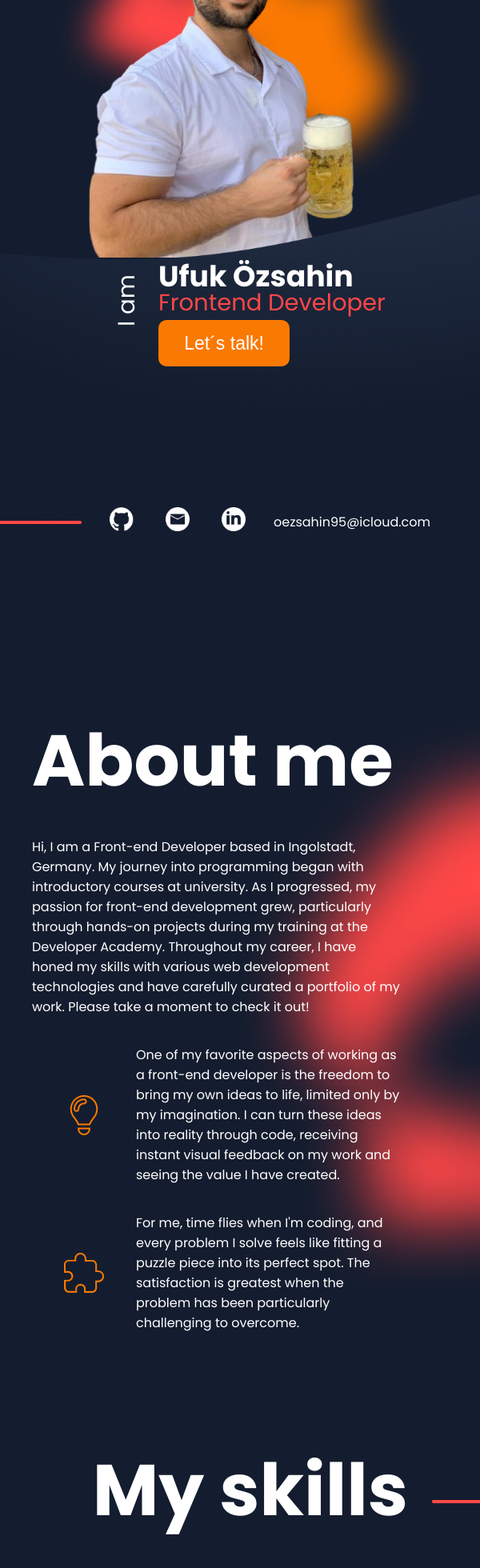
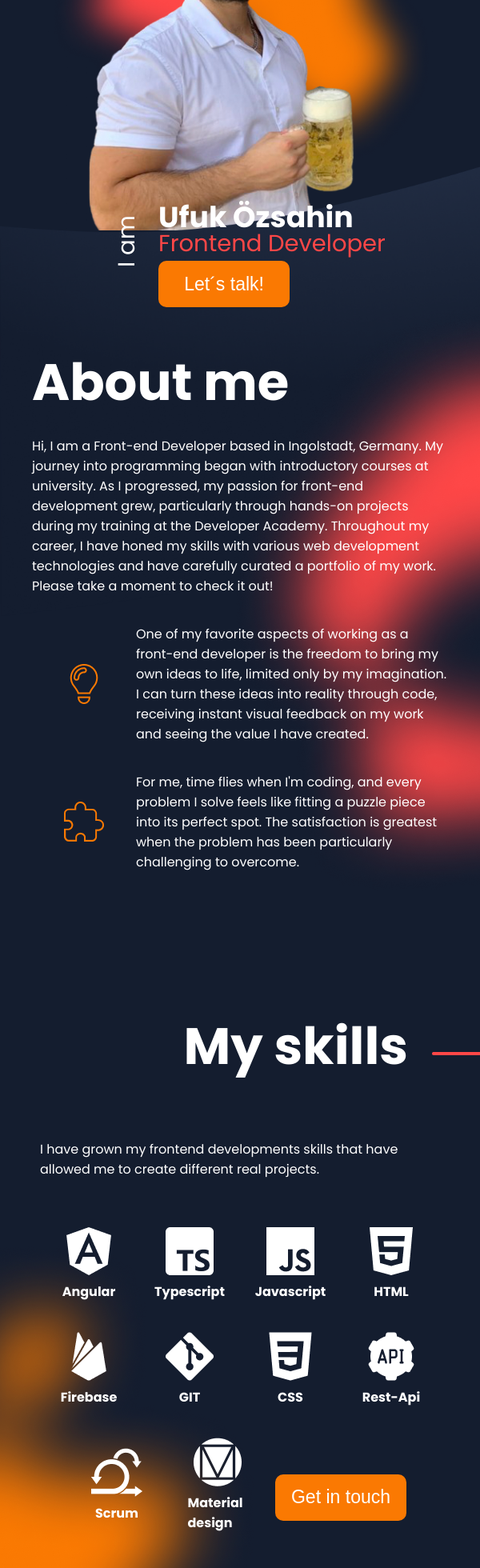
Before and after one commit to Ufuk95/Portfolio, an Angular app: page / in a window 600 px wide. Shown: the part 240-2200 px from the top of the page at 80% size. Built offline with nearby package versions, Linux system fonts and the light colour scheme.

Commit message:
fixed some position problems

```diff
--- a/src/app/main/about-me/about-me.component.scss
+++ b/src/app/main/about-me/about-me.component.scss
@@ -4,7 +4,8 @@
 .aboutMe {
     @include dFlex($jc: space-between, $ai: center);
     position: relative;
-    bottom: 350px;
+    width: 100vw;
+    height: 100vh;
 
     >img {
         position: absolute;
@@ -63,11 +64,7 @@
 }
 
 @media (min-width: 320px) and (max-width: 500px) {
-    .aboutMe {
-        bottom: 500px;
-    }
-
-    .aboutMeInfo >h1 {
+    .aboutMeInfo>h1 {
         font-size: 44px;
     }
 
@@ -78,10 +75,14 @@
     .aboutMeInfo {
         padding-left: 10px;
         padding-right: 10px;
+        margin-top: auto;
     }
 }
 
 @media (min-width: 501px) and (max-width: 1300px) {
+    .aboutMeInfo > h1 {
+        font-size: 64px;
+    }
     .orangeLine {
         display: none;
     }
@@ -90,13 +91,21 @@
         padding-right: 12px;
         box-sizing: border-box;
     }
-    .aboutMeInfo{
+
+    .aboutMeInfo {
         padding-left: 40px;
+        padding-right: 40px;
     }
 }
 
-@media (max-width: 885px) {
+@media (max-width: 1000px) {
     .ellipseFoto {
         display: none;
     }
 }
+
+@media (min-width: 320px) and (max-width: 389px) {
+    .aboutMeInfo div img {
+        display: none;
+    }
+}
--- a/src/app/main/contact/contact.component.scss
+++ b/src/app/main/contact/contact.component.scss
@@ -1,8 +1,9 @@
 @import '../../app.component.scss';
 
 .fullContactArea {
-    margin-top: 150px;
-    margin-bottom: 100px;
+    width: 100vw;
+    padding-bottom: 40px;
+    box-sizing: border-box;
 }
 
 
@@ -38,7 +39,7 @@
     img {
         position: absolute;
         left: 0;
-        margin-top: 1000px;
+        margin-top: 450px;
         z-index: -1;
     }
 }
@@ -177,7 +178,6 @@
         background-size: contain;
         width: 39px;
         height: 39px;
-        margin-top: 70px;
         box-sizing: border-box;
         position: relative;
 
@@ -234,7 +234,9 @@
 
 @media (min-width: 320px) and (max-width: 500px) {
     .fullContactArea {
-        margin-top: -70px;
+        padding-top: 60px;
+        box-sizing: border-box;
+        padding-bottom: 30px;
     }
 
     .contactHeadline h1 {
@@ -263,7 +265,7 @@
     }
 
     .contactText img {
-        margin-top: 1700px;
+        margin-top: 1500px;
         max-width: 320px;
     }
 
@@ -286,9 +288,12 @@
 }
 
 @media (min-width: 501px) and (max-width: 1100px) {
+    .contactHeadline h1 {
+        font-size: 64px;
+    }
     .contactText img {
-        margin-top: 1800px;
-        width: 50%;
+        margin-top: 1201px;
+        width: 62%;
 
     }
 
@@ -325,6 +330,11 @@
     .textContainer {
         width: 100%;
     }
+    .contactText img {
+        width: 65%;
+        margin-top: 1400px;
+
+    }
 }
 
 .privacy {
--- a/src/app/main/landing-page/landing-page.component.scss
+++ b/src/app/main/landing-page/landing-page.component.scss
@@ -1,10 +1,13 @@
 @import '../../app.component.scss';
+
+.landingComponent {
+    width: 100vw;
+}
 
 .landingPage {
     @include dFlex($jc: space-between, $ai: center);
     width: 100%;
-    height: 80vh;
-
+    height: 70vh;
 
     .rightSide {
         @include dFlex($ai: center);
@@ -101,23 +104,11 @@
 }
 
 .dataImage {
-    position: relative;
-    overflow: hidden;
-    right: 0;
-    bottom: 300px;
-    height: 100vh;
-    width: 100% !important;
-
-
-
 
     .socialMedia {
         @include dFlex($jc: space-between, $ai: center);
         position: relative;
-        /* Dies ist wichtig, damit das Kinderelement über dem Pseudo-Element bleibt */
         z-index: 1;
-        /* Stellen Sie sicher, dass dies höher ist als das Pseudo-Element */
-        top: 500px;
 
         .socialMediaLogo {
             @include dFlex($jc: center, $ai: center, $g: 30px);
@@ -157,8 +148,9 @@
 @media (max-width: 1100px) {
     .landingPage {
         flex-direction: column;
-        padding-top: 154px;
-        height: 65vh;
+        padding-top: 120px;
+        height: 60vh;
+
 
         .rightSide {
             width: auto;
@@ -211,6 +203,10 @@
 
 
 @media (min-width: 320px) and (max-width: 500px) {
+    .landingComponent {
+        padding-bottom: 60px;
+        box-sizing: border-box;
+    }
     .backgroundImage {
         top: 30px;
     }
@@ -226,7 +222,7 @@
     }
 
     .landingPage {
-        padding-top: 100px;
+
         .rightSide {
             padding-right: 4px;
         }
@@ -260,4 +256,14 @@
     .scrollDown {
         display: none;
     }
+
+    .dataImage .socialMedia .socialMediaLogo {
+        display: none;
+    }
 }
+
+@media (min-width: 1100px) {
+    .dataImage .socialMedia {
+        margin-top: 130px;
+    }
+}
--- a/src/app/main/my-skills/my-skills.component.html
+++ b/src/app/main/my-skills/my-skills.component.html
@@ -6,7 +6,10 @@
             <span>{{ image.name }}</span>
         </div>
 
-        <a class="d-none" href="#contact"><button class="responsiveButton">Get in touch</button></a>
+        <div class="buttonDiv">
+            <a class="d-none" href="#contact"><button class="responsiveButton">Get in touch</button></a>
+        </div>
+
     </div>
 
     <div class="skillText">
--- a/src/app/main/my-skills/my-skills.component.scss
+++ b/src/app/main/my-skills/my-skills.component.scss
@@ -3,7 +3,7 @@
 .mySkills {
     @include dFlex($jc: space-between, $ai: center);
     position: relative;
-    bottom: 120px;
+    width: 100vw;
 }
 
 .skillLogos {
@@ -15,7 +15,7 @@
     box-sizing: border-box;
     width: 100%;
 
-    > img {
+    >img {
         position: absolute;
         left: 0;
         z-index: -1;
@@ -28,7 +28,7 @@
         flex-direction: column;
         margin: 10px;
 
-        > span {
+        >span {
             display: flex;
             align-items: center;
             justify-content: center;
@@ -51,9 +51,8 @@
     @include dFlex($jc: center, $ai: center);
     flex-direction: column;
     position: relative;
-    bottom: 100px;
 
-    > div {
+    >div {
         @include dFlex($jc: end, $ai: center, $g: 30px);
         width: 100%;
 
@@ -65,9 +64,11 @@
         }
     }
 
-    > span {
+    >span {
         font-weight: 400;
         font-size: 16px;
+        padding: 50px;
+        box-sizing: border-box;
     }
 
     button {
@@ -115,18 +116,20 @@
 
 @media (min-width: 320px) and (max-width: 500px) {
     .mySkills {
-        bottom: 300px;
         flex-direction: column-reverse;
+        padding-top: 40px;
+        box-sizing: border-box;
     }
 
-    .skillText > div h1 {
+    .skillText>div h1 {
         font-size: 44px;
     }
 
-    .skillText > span {
+    .skillText>span {
         padding-left: 8px;
         box-sizing: border-box;
     }
+
     .skillText button {
         display: none;
     }
@@ -136,6 +139,7 @@
         gap: 20px;
         padding-right: 10px;
         padding-left: 10px;
+
         >img {
             max-width: 320px;
         }
@@ -146,13 +150,53 @@
         position: absolute;
         bottom: -80px;
     }
+
+    .buttonDiv {
+        width: 100%;
+        @include dFlex($jc: center, $ai: center);
+    }
+
+    .skillText > div {
+        margin-top: 80px;
+    }
+
 }
 
-@media (min-width: 501px) and (max-width: 900px) {
-    .mySkills{
+@media (min-width: 501px) and (max-width: 1150px) {
+    .skillText > div h1 {
+        font-size: 64px;
+    }
+    .mySkills {
         flex-direction: column-reverse;
+        justify-content: center;
+        align-items: end;
+        margin-top: 100px;
+        box-sizing: border-box;
     }
+
     .skillLogos {
         justify-content: center;
     }
+
+    .skillText button {
+        display: none;
+    }
+
+    .d-none {
+        display: block;
+    }
 }
+
+@media (min-width: 501px) and (max-width: 710px) {
+    .skillLogos {
+        gap: 60px;
+    }
+}
+
+@media (min-width: 501px) and (max-width: 625px) {
+    .skillLogos {
+        gap: 18px;
+        padding-right: 0px;
+        padding-left: 0px;
+    }
+}
--- a/src/app/main/portfolio/portfolio.component.scss
+++ b/src/app/main/portfolio/portfolio.component.scss
@@ -4,7 +4,9 @@
     @include dFlex($jc: center, $ai: center, $g: 0px); // übergangslösung: muss verändert werden
     flex-direction: column;
     position: relative;
-    top: 100px;
+    width: 100vw;
+    // height: 100vh;
+    // top: 100px;
 }
 
 .headline {
@@ -28,12 +30,14 @@
     span {
         position: relative;
         top: 100px;
+        padding: 80px;
+        box-sizing: border-box;
     }
 }
 
-.project-container {
-    margin-top: 200px;
-}
+// .project-container {
+//     margin-top: 200px;
+// }
 
 .project {
     @include dFlex($jc: center, $ai: center, $g: 100px);
@@ -116,9 +120,6 @@
 
 
 @media (min-width: 320px) and (max-width: 500px) {
-    .portfolio {
-        top: -150px;
-    }
 
     .secondLine {
         width: 50px;
@@ -147,7 +148,7 @@
     .project {
         flex-direction: column;
         gap: 10px;
-        padding-top: 80px;
+        padding-top: 40px;
         box-sizing: border-box;
         text-align: center;
 
@@ -158,7 +159,7 @@
 
     .reverse {
         flex-direction: column-reverse;
-        padding-top: 80px;
+        padding-top: 40px;
         box-sizing: border-box;
         gap: 0px;
 
@@ -238,6 +239,7 @@
     .headline div {
         gap: 35px;
     }
+
     .headline span {
         padding-left: 5px;
         padding-right: 5px;
@@ -280,6 +282,7 @@
     .project div span {
         width: 100%;
     }
+
     .projectEnvironment {
         width: 100%;
     }
@@ -288,3 +291,10 @@
         max-width: 500px;
     }
 }
+
+
+@media (max-width: 1150px) {
+    .portfolio {
+        margin-top: 100px;
+    }
+}
--- a/src/app/shared/header/header.component.scss
+++ b/src/app/shared/header/header.component.scss
@@ -89,7 +89,7 @@
     }
 }
 
-@media (min-width: 320px) and (max-width: 500px) {
+@media (min-width: 320px) and (max-width: 550px) {
     .headerLink {
         display: none;
     }
```
